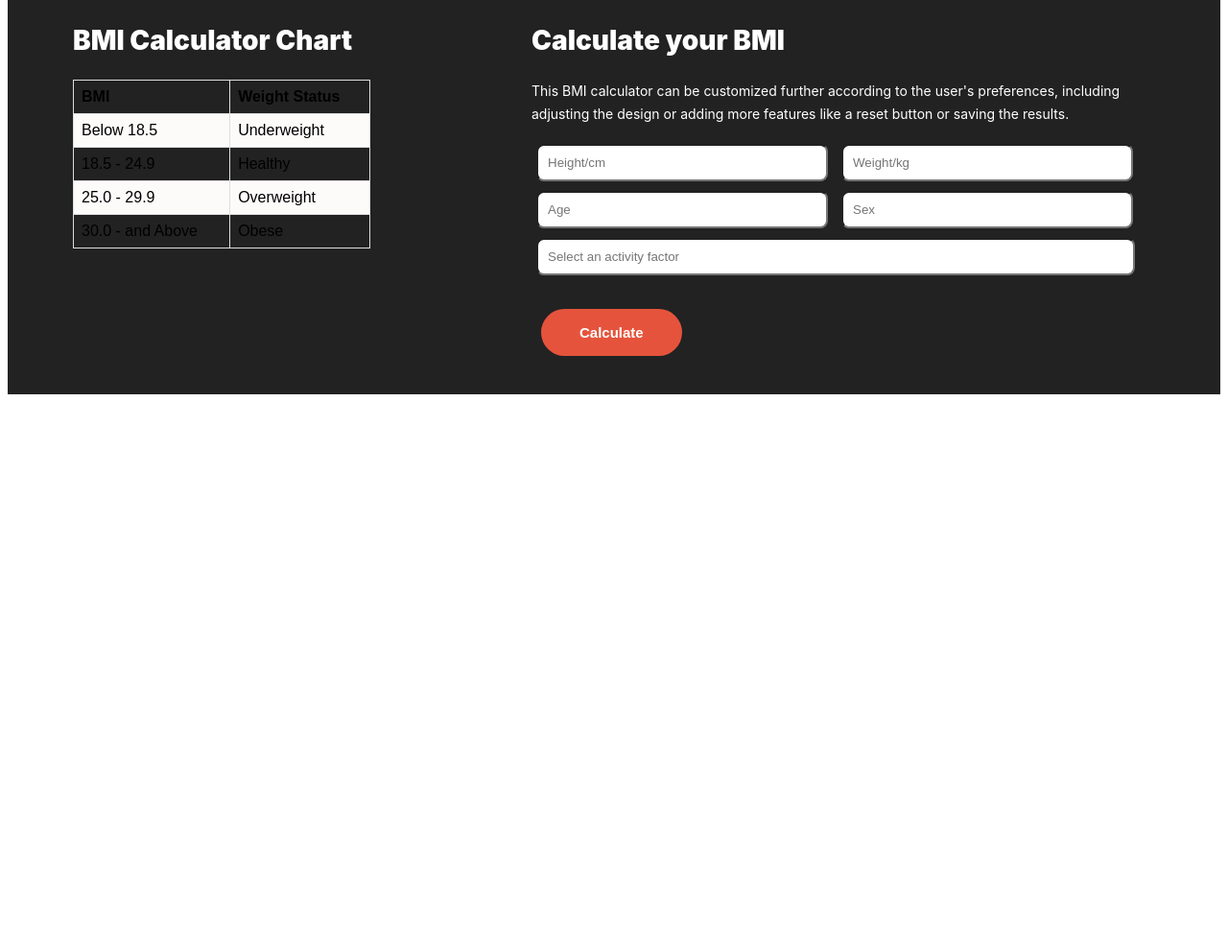
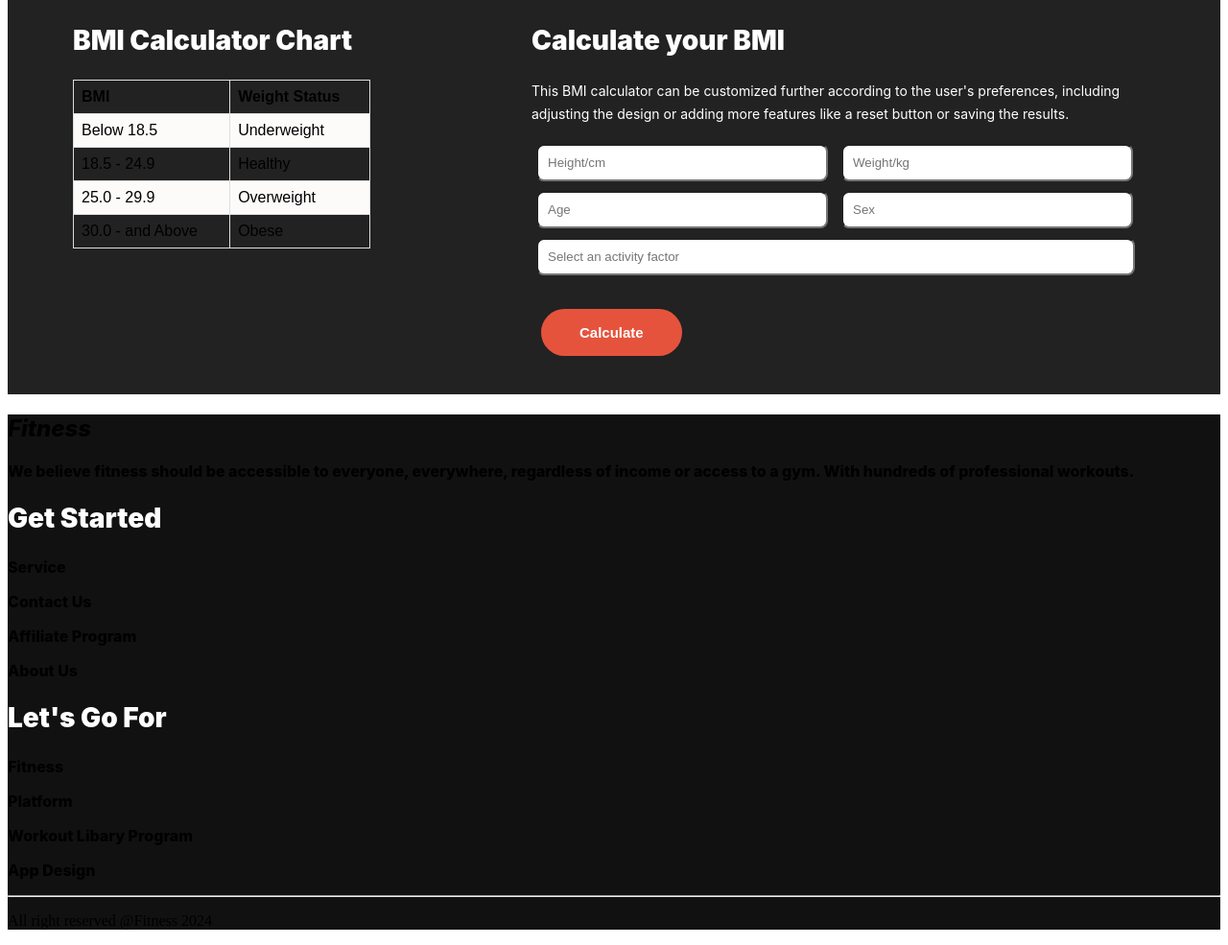
Before and after one commit to ALIASHRAFCHOWDHURY/Second-Stage, a plain HTML site: page index.html in a window 1280 px wide. Shown: the part 2936-3921 px from the top of the page at 96% size. Before the commit the page ends 3356 px from the top, so only its background shows below. Drawn offline with Linux system fonts and the light colour scheme.

Commit message:
foter part complete

```diff
--- a/index.html
+++ b/index.html
@@ -312,4 +312,35 @@
                         </div>
                 </section>
         </main>
+        <footer class="color">
+                <section >
+                        <div class="footer-container">
+                                <div class="footer-part">
+                                        <div class="footer-box-1">
+                                                <h1 class="footer-fit inter-font-one">Fitness</h1>
+                                                <p class="footer-p inter-font-two">We believe fitness should be accessible to everyone, everywhere, regardless of income or access to a gym. With hundreds of professional workouts.</p>
+                                        </div>
+                                        <div class="footer-box-2">
+                                                <h1 class="cal-top-h inter-font-two">Get Started</h1>
+                                                <p class="footer-p inter-font-two">Service</p>
+                                                <p class="footer-p inter-font-two">Contact Us</p>
+                                                <p class="footer-p inter-font-two">Affiliate Program</p>
+                                                <p class="footer-p inter-font-two">About Us</p>
+                                        </div>
+                                        <div class="footer-box-3">
+                                                <h1 class="cal-top-h inter-font-two">Let's Go For</h1>
+                                                <p class="footer-p inter-font-two">Fitness</p>
+                                                <p class="footer-p inter-font-two"> Platform</p>
+                                                <p class="footer-p inter-font-two">Workout Libary Program</p>
+                                                <p class="footer-p inter-font-two">App Design</p>
+                                        </div>
+
+                                </div>
+                        </div>
+                </section>
+                <section>
+                        <hr>
+                        <p class="copyright">All right reserved @Fitness 2024</p>
+                </section>
+        </footer>
 </body>
```
